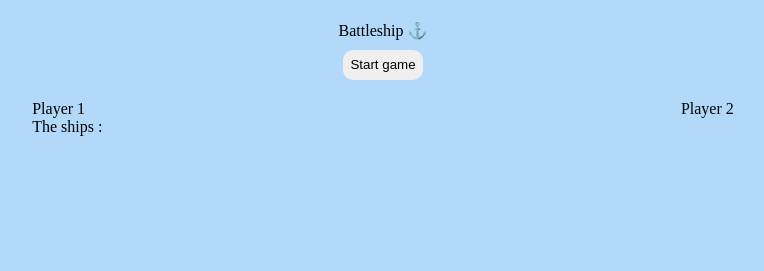
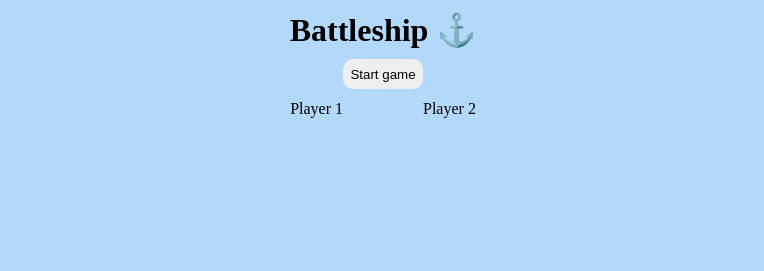
Before and after one commit to AminaAssouane/battleship, a website built with webpack: page src/template.html in a window 1280 px wide. Shown: the whole page, without its empty margins (257-1021 px from the left). Built offline with nearby package versions, Linux system fonts and the light colour scheme.

Commit message:
Fix layout

```diff
--- a/src/styles.css
+++ b/src/styles.css
@@ -31,7 +31,8 @@ button:hover {
 
 main {
   display: flex;
-  justify-content: space-around;
+  justify-content: center;
+  gap: 80px;
 }
 
 .row {
@@ -65,12 +66,24 @@ main {
   background-color: red;
 }
 
+.ships-placeholder {
+  height: 150px;
+}
+
+.player-column {
+  display: flex;
+  flex-direction: column;
+  align-items: center;
+}
+
 /* Display of ships before placement */
 
 #ships-container {
   display: flex;
   flex-wrap: wrap;
   gap: 50px;
+  min-height: 150px;
+  justify-content: center;
 }
 
 .selected-ship {
--- a/src/template.html
+++ b/src/template.html
@@ -7,17 +7,18 @@
   </head>
   <body>
     <header>
-      <div>Battleship ⚓</div>
+      <h1>Battleship ⚓</h1>
       <button id="startBtn">Start game</button>
     </header>
     <main>
-      <section id="player1-section">
+      <section class="player-column">
         <div>Player 1</div>
-        <div id="ships-container">The ships :</div>
+        <div id="ships-container"></div>
         <div id="board1"></div>
       </section>
-      <section id="player2-section">
+      <section class="player-column">
         <div>Player 2</div>
+        <div class="ships-placeholder"></div>
         <div id="board2"></div>
       </section>
     </main>
```
